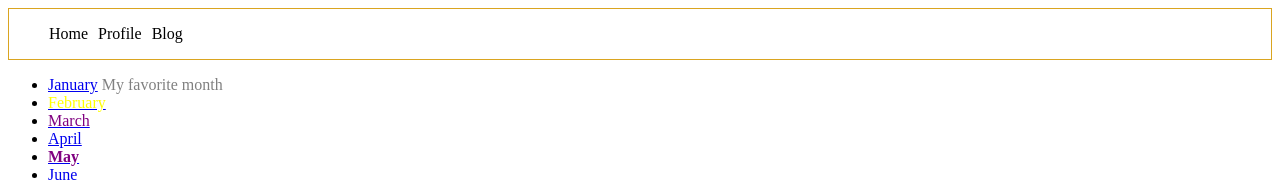
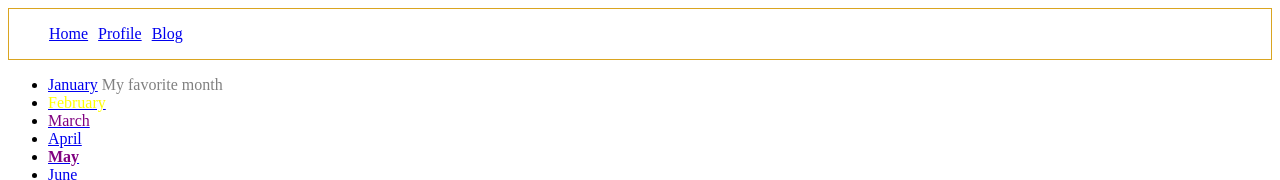
Before and after one commit to JordanRosas/CSS_Selector_Exercise, a plain HTML site: page index.html in a window 1280 px wide. Shown: the top 180 px of the page. Drawn offline with Linux system fonts and the light colour scheme.

Commit message:
added correct anchor tags to the navs li

```diff
--- a/index.html
+++ b/index.html
@@ -11,9 +11,9 @@
     <header>
         <nav>
             <ul>
-                <li href = "#">Home</li>
-                <li href = "#">Profile</li>
-                <li href = "#">Blog</li>
+                <li><a href = "#">Home</a></li>
+                <li><a href = "#">Profile</a></li>
+                <li><a href = "#">Blog</a></li>
             </ul>
         </nav>
       </header>
```
